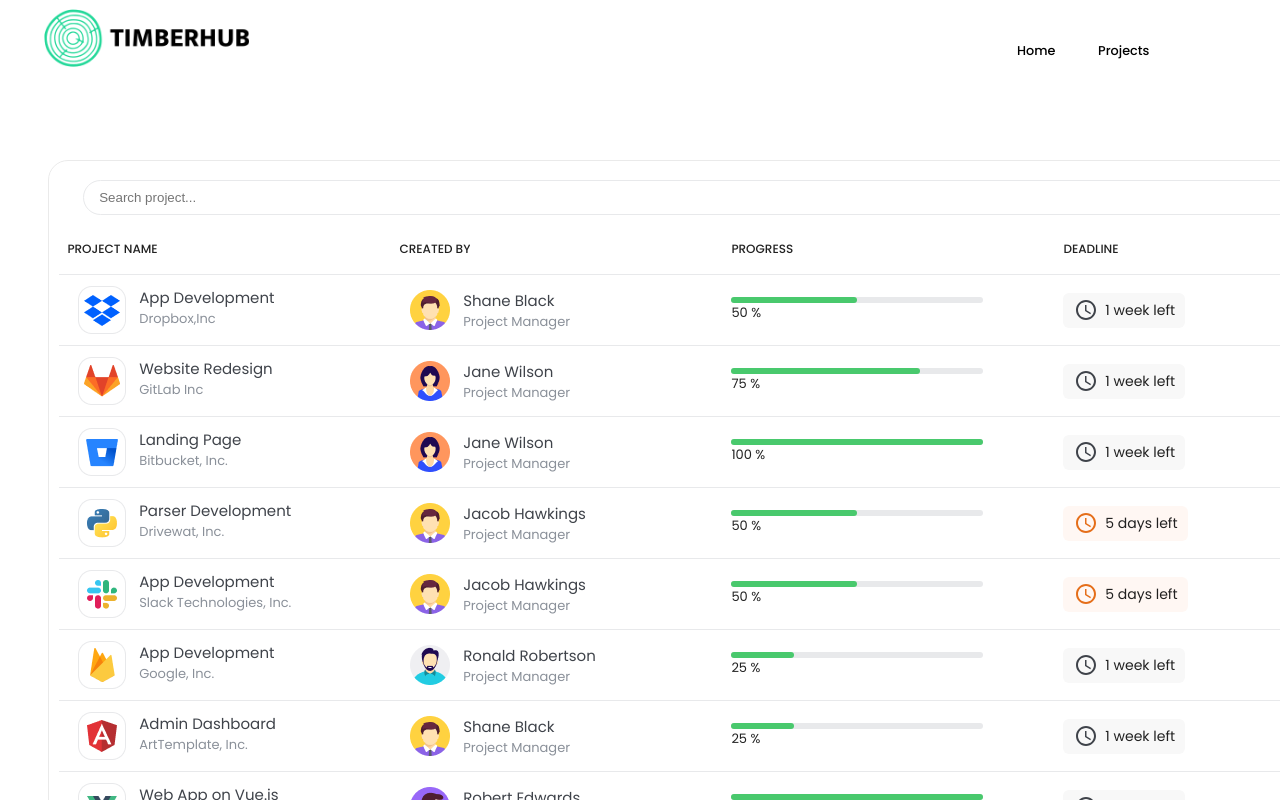
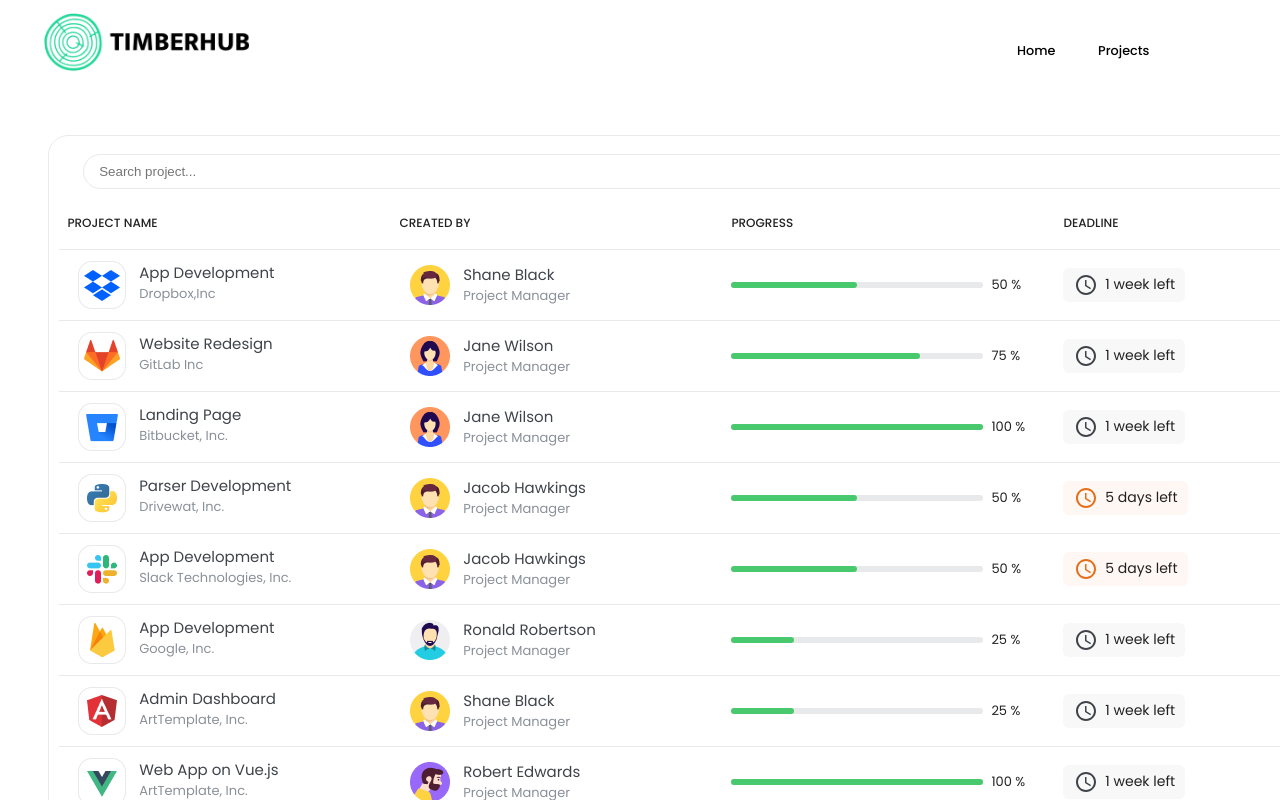
Before and after one commit to sophisid/timberhub, a Next.js app in the folder Timberhub/next-typescript-example/: page /projects in a window 1280 px wide. Built offline with nearby package versions, Linux system fonts and the light colour scheme.

Commit message:
added favicon, fixed alignment of progressbar, and configured sorting in data table

```diff
--- a/Timberhub/next-typescript-example/components/cells/cells.module.scss
+++ b/Timberhub/next-typescript-example/components/cells/cells.module.scss
@@ -34,7 +34,12 @@
     }
 }
 .projcellProgressBar{
-    min-width: 252px;
+    align-items: center;
+    gap: 8px;
+    display: flex;
+    &_percentage{
+        white-space: nowrap;
+    }
 }
 .chipOrange{
     display: flex;
--- a/Timberhub/next-typescript-example/components/cells/cells.tsx
+++ b/Timberhub/next-typescript-example/components/cells/cells.tsx
@@ -1,7 +1,4 @@
 import React from 'react';
-import { Company } from '../../model/company';
-import { CProgressBar } from '@coreui/react';
-import { CProgress } from '@coreui/react';
 import styles from "./cells.module.scss";
 import AccessTimeIcon from '@mui/icons-material/AccessTime';
 import { Projects } from '../../model/projects';
@@ -33,7 +30,7 @@ const ProjectName = (props: Projects) => (
     const ProgressCell = (props: Projects) =>(
         <div className={styles.projcellProgressBar}>
            <ProgressBar color="#49C96D" maxWidth={100} completed={props.progress}/>
-            <div>
+            <div className={styles.projcellProgressBar_percentage}>
                 {props.progress} %
             </div>
         </div>
--- a/Timberhub/next-typescript-example/components/header/header.module.scss
+++ b/Timberhub/next-typescript-example/components/header/header.module.scss
@@ -10,11 +10,11 @@
   display: none;
 }
 .logo {
-  background: url("/public/images/logo.png");
+  background: url("/images/logo.png");
   background-size: contain;
   background-repeat: no-repeat;
   width: 16vw;
-  margin-top: get-vh(10px);
+  margin-top: get-vh(15px);
 
   cursor: pointer;
   -webkit-touch-callout: none; /* iOS Safari */
--- a/Timberhub/next-typescript-example/components/layout/layout.tsx
+++ b/Timberhub/next-typescript-example/components/layout/layout.tsx
@@ -18,8 +18,8 @@ export default function Layout({
   return (
     <div id="layout-container" className={styles.container}>
       <Head>
-        <title>{"Timberhub code assesment"}</title>
-        <link rel="icon" href="/favicon.ico" />
+        <title>{"Timberhub code assessment"}</title>
+        <link rel="shortcut icon" href="/images/favicon.ico" />
         <meta name="description" content="Timberhub code" />
         <link rel="stylesheet" href="fonts/Poppins/style.css" />
       </Head>
--- a/Timberhub/next-typescript-example/components/progressbar/progressbar.tsx
+++ b/Timberhub/next-typescript-example/components/progressbar/progressbar.tsx
@@ -7,7 +7,7 @@ export interface ProgressBarProps{
 };
 export function  ProgressBar(props: ProgressBarProps){
     return(
-        <div className={styles.progressContainer} style={{width:'100%'}}>
+        <div className={styles.progressContainer} style={{height:"6px",width:'100%', minWidth:'252px'}}>
             <div className={styles.progressContainer_completed} style={{ height:'6px',width:props.completed+'%' , backgroundColor:props.color}}>
             </div>
         </div>
--- a/Timberhub/next-typescript-example/pages/index.tsx
+++ b/Timberhub/next-typescript-example/pages/index.tsx
@@ -38,7 +38,7 @@ export default function Home() {
               />
             </div>
           </Link>
-          <Link href="/">
+          <Link href="/readme">
             <div className={styles.actions_action_special}>
               <ButtonLargeOutlined
                 text="READ ME"
--- a/Timberhub/next-typescript-example/pages/projects.module.scss
+++ b/Timberhub/next-typescript-example/pages/projects.module.scss
@@ -4,7 +4,7 @@
 .main{
     position: relative;
     overflow: scroll;
-    padding: 3vw;
+    padding: 1vw 3vw;
 &_dataTable{
     display: flex;
     flex-direction: column;
--- a/Timberhub/next-typescript-example/pages/projects.tsx
+++ b/Timberhub/next-typescript-example/pages/projects.tsx
@@ -12,17 +12,6 @@ import { Filtering } from "../components/filter/filter";
 
 
 const App: React.FC = () => {
-  const [page, setPage] = useState(1);
-  const [totalPages, setTotalPages] = useState(5);
-  const [projectsData, setProjectsData] = useState<Projects[]>(api);
-
-
-  const findDeadline =(date: Date) => {
-    const today= new Date();
-    const deadline= date.getDate() -today.getDate();
-    return deadline;
-  }
-
   return (
     <div className={styles.main}>
       <div className={styles.main_dataTable}>
--- a/Timberhub/next-typescript-example/shared/styles/globals.scss
+++ b/Timberhub/next-typescript-example/shared/styles/globals.scss
@@ -21,7 +21,9 @@ hr {
   background: $color-light-500;
   border: none;
 }
-
+:focus-visible {
+  outline: none!important
+}
 
 /**A custom scrollbar :) - May have to add more in the future*
 /* width */
```
Also changed, not shown: Timberhub/next-typescript-example/components/filter/filter.tsx (+4 -4 lines), Timberhub/next-typescript-example/pages/readme.tsx (added, +18 -0 lines), 2 other files (tests, documents, lock files or other folders).
